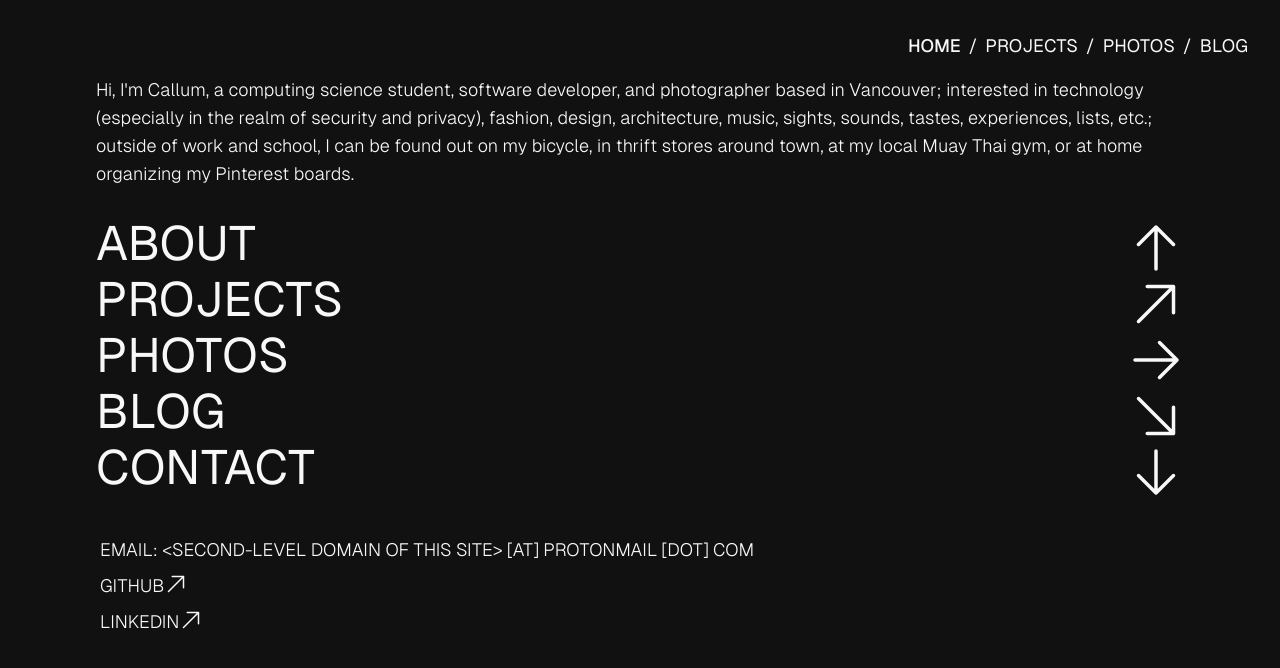
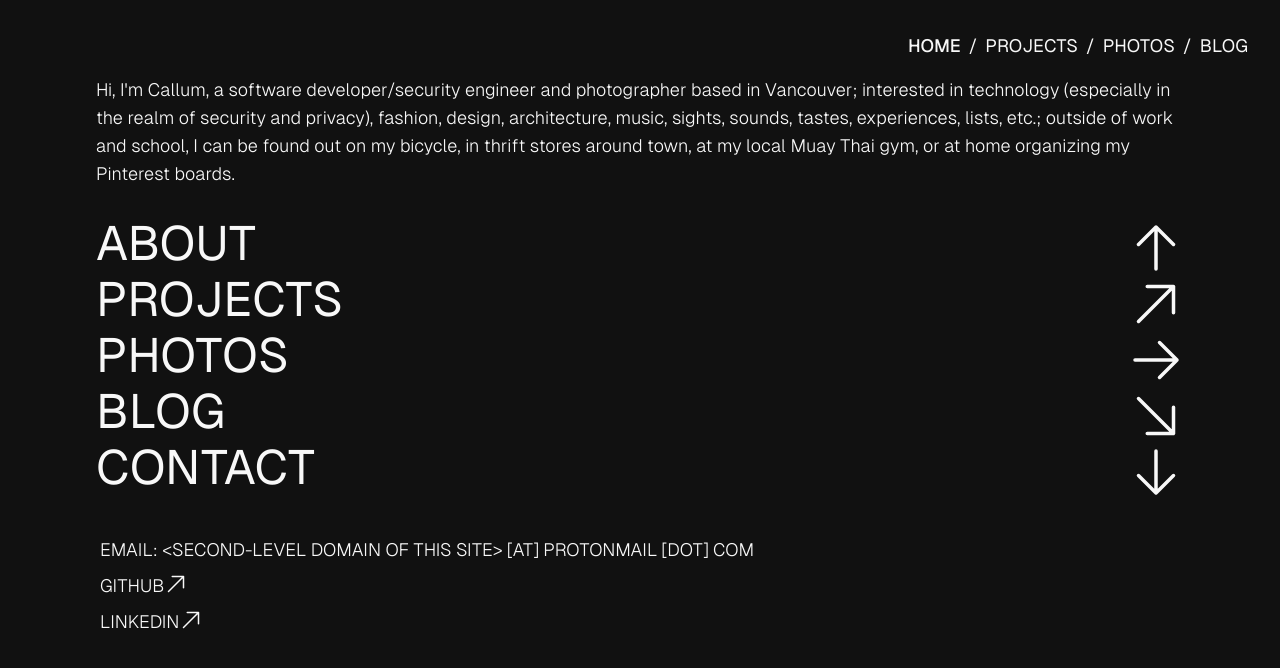
Before and after one commit to cbarkr/portfolio, a Vue app: page / in a window 1280 px wide. Shown: the top 668 px of the page. Built offline with nearby package versions, Linux system fonts and the light colour scheme.

Commit message:
i'm no longer a student!

```diff
--- a/src/pages/Home.vue
+++ b/src/pages/Home.vue
@@ -162,7 +162,7 @@ export default {
     return {
       about: {
         bio: `
-          Hi, I'm Callum, a computing science student, software developer, and photographer based in Vancouver;
+          Hi, I'm Callum, a software developer/security engineer and photographer based in Vancouver;
           interested in technology (especially in the realm of security and privacy), fashion, design, architecture, music, sights, sounds, tastes, experiences, lists, etc.;
           outside of work and school, I can be found out on my bicycle, in thrift stores around town, at my local Muay Thai gym, or at home organizing my Pinterest boards.
           `,
```
